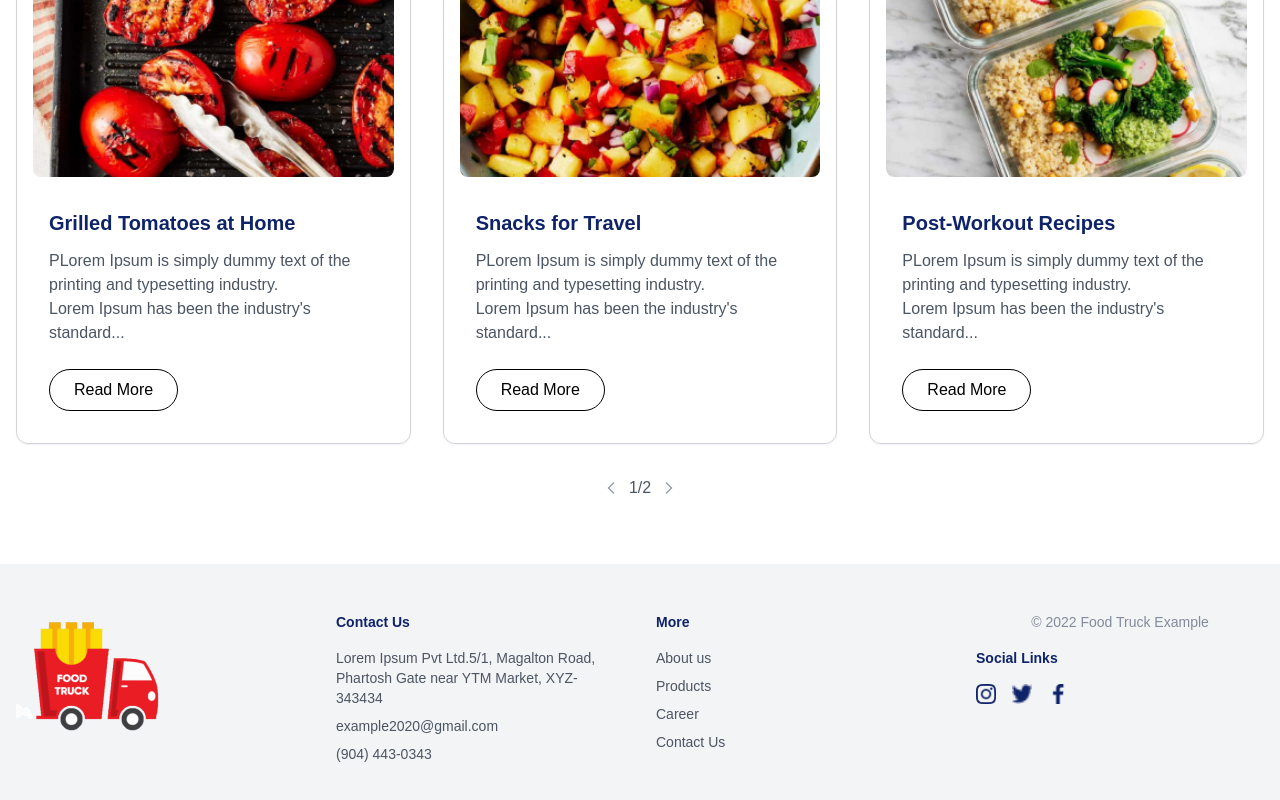
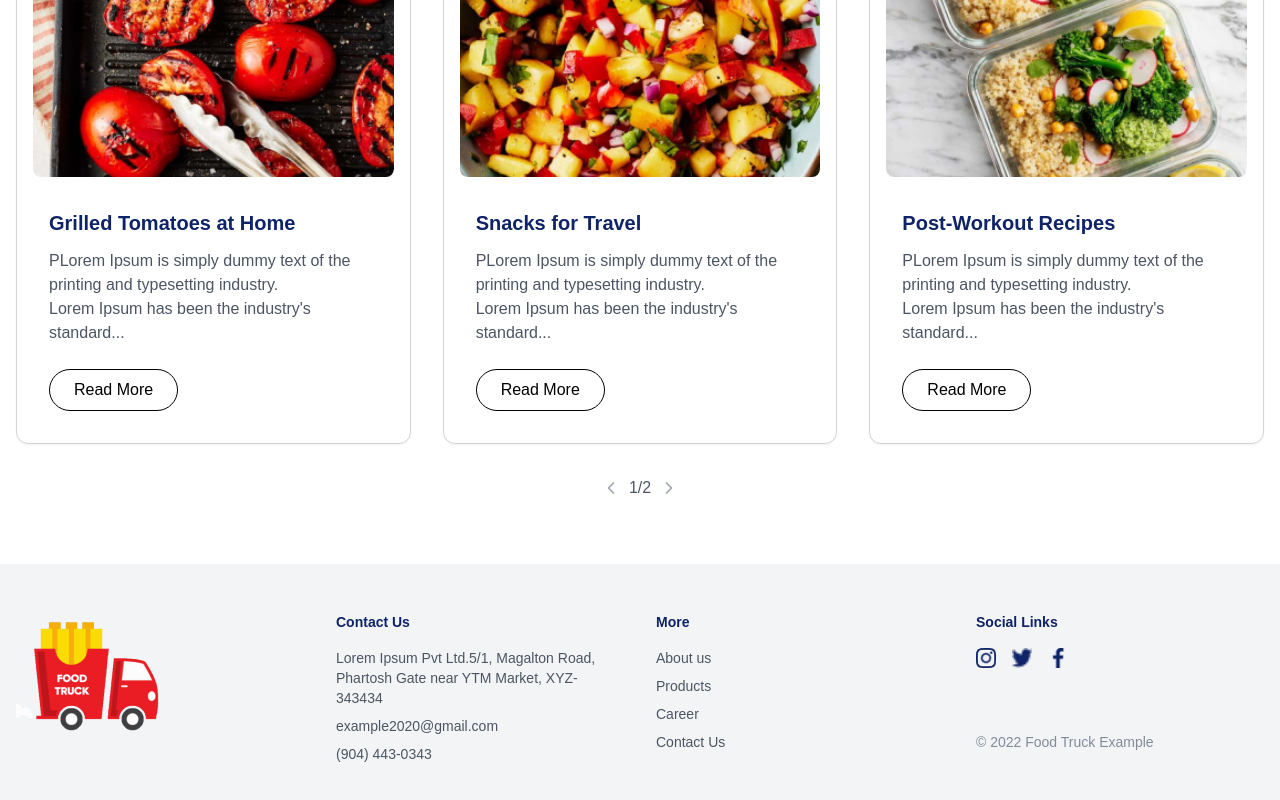
Before and after one commit to PrAnAvBrAvE/food-blogging, a React (Create React App) app: page / in a window 1280 px wide. Shown: the part 1401-2201 px from the top of the page. Built offline with nearby package versions, Linux system fonts and the light colour scheme.

Commit message:
Footer Updated

```diff
--- a/src/components/Footer.jsx
+++ b/src/components/Footer.jsx
@@ -35,9 +35,6 @@ const Footer = () => {
 
           {/* Social Links Section */}
           <div>
-            <p className='text-sm text-center mb-4 md:block' style={{ color: 'rgba(130, 139, 156, 1)' }}>
-              © 2022 Food Truck Example
-            </p>
             <h3 className="font-bold text-sm mb-4 hidden md:block" style={{color:'rgba(14,35,104,1)'}} >Social Links</h3>
             <div className="flex gap-4 justify-center md:justify-start">
               <span className="text-gray-600 text-sm">
@@ -63,7 +60,7 @@ const Footer = () => {
               </span>
             </div>
 
-            <p className='text-sm md:mt-16 text-center md:text-left hidden' style={{ color: 'rgba(130, 139, 156, 1)' }}>
+            <p className='text-sm md:mt-16 text-center md:text-left mt-8' style={{ color: 'rgba(130, 139, 156, 1)' }}>
               © 2022 Food Truck Example
             </p>
 
```
